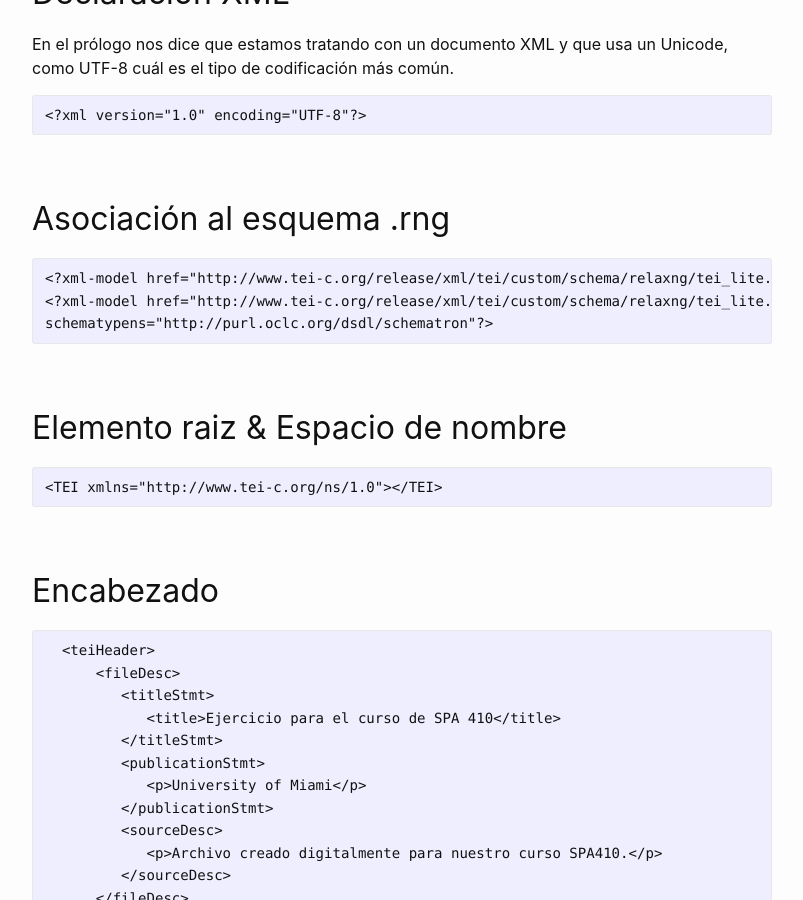
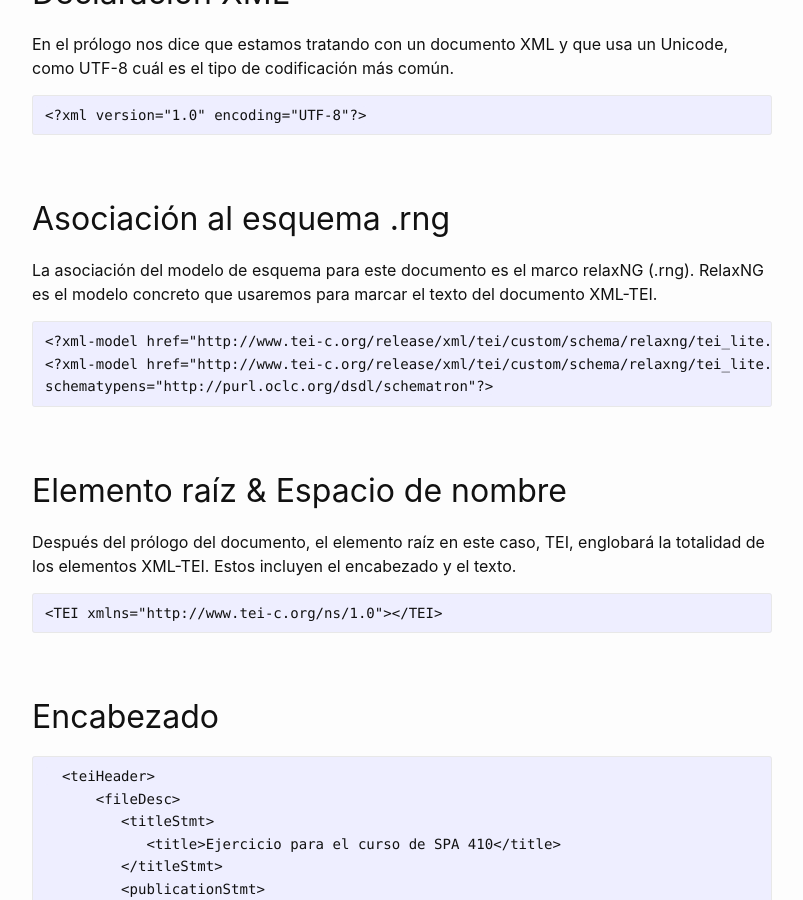
Before and after one commit to miladvh/miladvh.github.io, a Jekyll site: the page built from _posts/2021-10-11-Comentario-TEI.md, in a window 1280 px wide and 900 px high, scrolled down 574 px. Shown: the whole window, without its empty margins (238-1041 px from the left). Built offline with Jekyll 4.4.1, drawn with Linux system fonts in a browser that asks for light colours.

Commit message:
Update 2021-10-11-Comentario-TEI.md

````diff
--- a/_posts/2021-10-11-Comentario-TEI.md
+++ b/_posts/2021-10-11-Comentario-TEI.md
@@ -20,13 +20,15 @@ En el prólogo nos dice que estamos tratando con un documento XML y que usa un U
 ```
 ## Asociación al esquema .rng
 
-
+La asociación del modelo de esquema para este documento es el marco relaxNG (.rng). RelaxNG es el modelo concreto que usaremos para marcar el texto del documento XML-TEI.
 ```
 <?xml-model href="http://www.tei-c.org/release/xml/tei/custom/schema/relaxng/tei_lite.rng" type="application/xml" schematypens="http://relaxng.org/ns/structure/1.0"?>
 <?xml-model href="http://www.tei-c.org/release/xml/tei/custom/schema/relaxng/tei_lite.rng" type="application/xml"
 schematypens="http://purl.oclc.org/dsdl/schematron"?>
 ```
-## Elemento raiz & Espacio de nombre
+## Elemento raíz & Espacio de nombre
+
+Después del prólogo del documento, el elemento raíz en este caso, TEI, englobará la totalidad de los elementos XML-TEI. Estos incluyen el encabezado y el texto.
 ```
 <TEI xmlns="http://www.tei-c.org/ns/1.0"></TEI>
 ```
````
